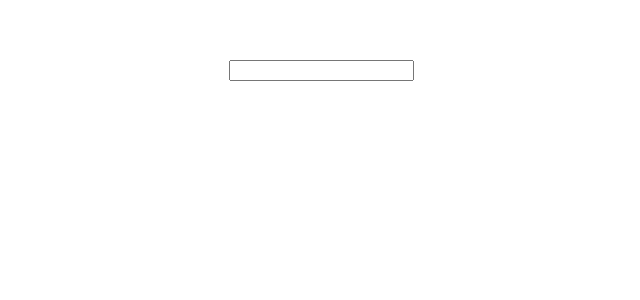
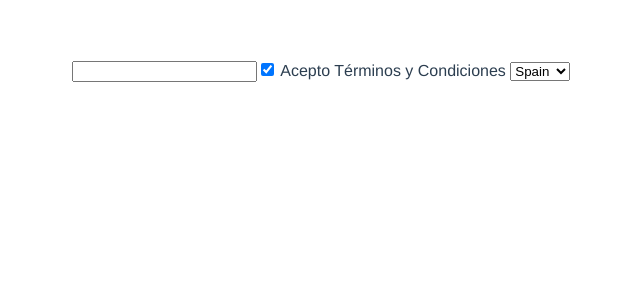
Before and after one commit to LissLiddell/vue, a Vue app: page / in a window 1280 px wide. Shown: the top 300 px of the page, without its empty margins (319-959 px from the left). Built offline with nearby package versions, Linux system fonts and the light colour scheme.

Commit message:
Feat:: v-model: checkbox, select-option

```diff
--- a/src/App.vue
+++ b/src/App.vue
@@ -1,12 +1,12 @@
 <template>
-  <ModelForm  />
+  <FormOption  />
 </template>
 
 <script lang="ts" setup>
   //import ExampleSelective from './components/ExampleSelective.vue'
   //import  ExampleFor from './components/ExampleFor.vue'
 
-import ModelForm from './components/ModelForm.vue'
+import FormOption from './components/FormOption.vue'
 </script>
 
 <style>
--- /dev/null
+++ b/src/components/FormOption.vue
@@ -0,0 +1,24 @@
+<template>
+    <form>
+        <input type="text" v-model="inputText" />
+        <input type="checkbox" v-model="agree"/> Acepto Términos y Condiciones
+        <select v-model="country">
+            <option value="Spain">Spain</option>
+            <option value="UK">UK</option>
+            <option value="France">Fance</option>
+        </select>
+    </form>
+</template>
+
+
+<script lang="ts" setup> //compositionAPi con setup de todos las elementos del template
+    import { ref} from 'vue'
+
+    let inputText = ref ('')
+    let agree = ref(true)
+    let country = ref('Spain')
+</script>
+
+<style>
+
+</style>
--- a/src/components/ModelForm.vue
+++ b/src/components/ModelForm.vue
@@ -1,22 +1,26 @@
 <template>
     <form>
         <input type="text" v-model="inputText" />
+        <input type="checkbox" v-model="agree"/> Acepto Términos y Condiciones
     </form>
-    <!-- para verificar que lo capturado en el input lo esta refereciando la variable input text-->
+    <!-- para verificar que lo capturado en el input lo esta referenciando la variable input text-->
     <h3>{{ inputText }}</h3>
 </template>
 
-<script lang="ts" setup>
-    import { Ref,ref} from 'vue'
+<script lang="ts">
+    import { Ref,defineComponent} from 'vue'
 
-    let inputText:Ref<string> = ref ('')
+    //let inputText:Ref<string> = ref ('')
 
 // optionAPI
-// export default defineCompoenent({
-//   data (){
-//       return { inputText: ''}
-//}
-//})
+ export default defineComponent({
+  data (){
+      return {
+        inputText: '',
+        agree: true
+    }
+  }
+})
 </script>
 
 <style scoped>
```
